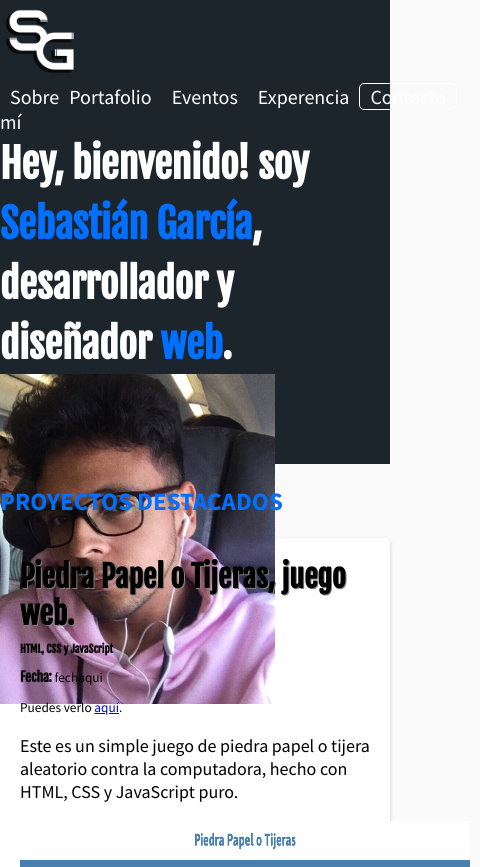
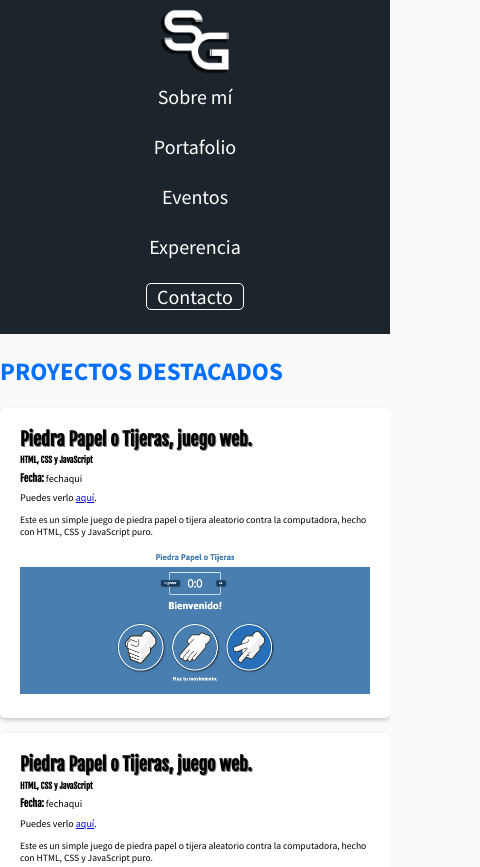
Before and after one commit to SGarcia710/one-page-portfolio-template, a plain HTML site: page index.html in a window 390 px wide. Shown: the top 867 px of the page, 480 px wide, since content can reach past the window. Drawn offline with Linux system fonts and the light colour scheme.

Commit message:
Responsive: Header and Portfolio projects.

```diff
--- a/index.html
+++ b/index.html
@@ -21,11 +21,6 @@
     <meta name="viewport" content="width=device-width, initial-scale=1">
   </head>
   <body>
-    <!-- <div class="flexbox">
-      <div class="box"></div>
-      <div class="box"></div>
-      <div class="box"></div>
-    </div> -->
     <header class="header">
       <div class="wrapper">
         <figure class="logo"><img src="./images/logosgv1.png" width="80" height="80" alt="Logo Sebastian Garcia"></figure>
@@ -40,12 +35,12 @@
         </nav>
       </div>
     </header>
-    <section id="aboutme" class="aboutme">
+    <!-- <section id="aboutme" class="aboutme">
       <div class="wrapper">
         <h1>Hey, bienvenido! soy <strong>Sebastián García</strong>, <br> desarrollador y diseñador <strong>web</strong>.</h1>
         <img class="aboutme-image" width="275" height="330" src="./images/sebastian.png" alt="Sebastián">
       </div>
-    </section>
+    </section> -->
     <section id="portfolio" class="portfolio">
       <div class="wrapper">
         <h2>Proyectos destacados</h2>
@@ -58,7 +53,7 @@
             <p class="project-description">Este es un simple juego de piedra papel o tijera aleatorio contra la computadora, hecho con HTML, CSS y JavaScript puro.</p>
           </div>
           <figure class="project-imageWrapper">
-            <img class="project-image" src="./images/projects/rockpaperscissors.png" width="600" height="280" alt="Juego Piedra Papel o Tijeras.">
+            <img class="project-image" src="./images/projects/rockpaperscissors.png" width="480"  alt="Juego Piedra Papel o Tijeras.">
           </figure>
         </article>
         <article class="project">
@@ -70,15 +65,15 @@
             <p class="project-description">Este es un simple juego de piedra papel o tijera aleatorio contra la computadora, hecho con HTML, CSS y JavaScript puro.</p>
           </div>
           <figure class="project-imageWrapper">
-            <img class="project-image" src="./images/projects/platzipy.png" width="600" alt="Platzi video downloader.">
+            <img class="project-image" src="./images/projects/platzipy.png" width="480" alt="Platzi video downloader.">
           </figure>
         </article>
       </div>
     </section>
-    <div class="wrapper">
+    <!-- <div class="wrapper">
       <h2 id="events" class="event-header">Eventos destacados</h2>
-    </div>
-    <section  class="event-list">
+    </div> -->
+    <!-- <section  class="event-list">
       <div class="wrapper">
         <article class="event">
           <figure class="event-imageWrapper"><img class="event-image" src="./images/events/devfest-2018-gdg-cali.jpg" alt="Evento 1"></figure>
@@ -113,13 +108,8 @@
           </div>
         </article>
       </div>
-    </section>
-    <!-- <section id="experience" class="experience">
-      <div class="wrapper">
-        Seccion Experiencia
-      </div>
     </section> -->
-    <section id="contact" class="contact">
+    <!-- <section id="contact" class="contact">
       <div class="wrapper">
         <form action="" class="form-email">
             <h3>Contacto</h3>
@@ -133,12 +123,11 @@
           <a href="" class="social-link steam"></a>
         </div>
       </div>
-    </section>
-    <footer class="footer">
+    </section> -->
+    <!-- <footer class="footer">
       <div class="wrapper">
-        <!-- <div><p>Copyright 2018.</p></div> -->
         <div><p>Made with ❤️ by <a href="">Sebastian Garcia</a>.</p></div>
       </div>
-    </footer>
+    </footer> -->
   </body>
 </html>
--- a/style.css
+++ b/style.css
@@ -103,7 +103,7 @@ h2 {
   padding: 20px;
   justify-content: space-between;
   align-items: center;
-  height: 330px;
+  /* height: 330px; */
   flex-wrap: wrap;
 }
 
@@ -131,18 +131,16 @@ h2 {
 } */
 
 .project-content {
-  width: 500px;
+  width: 50%;
 }
 
 .project-imageWrapper {
-  height: 300px;
-  width: 450px;
+  width: 50%;
   /* box-shadow: 2px 2px 5px 0px black; */
 }
 
 .project-imageWrapper img {
-  width: inherit;
-  height: inherit;
+  max-width: 100%;
 }
 
 .header {
@@ -154,7 +152,7 @@ h2 {
   flex-wrap: wrap; /* activo la caida cuando el espacio no es suficiente horizontalmente */
   /* height: 100px; */
   /* margin-bottom: 30px; */
-  box-shadow: 0px 5px 10 5 black;
+  /* box-shadow: 0px 5px 10 5 black; */
 }
 
 ol,
@@ -360,11 +358,14 @@ figure {
   /* border: 1px solid red; */
   /* width: 1000px; */
   max-width: 1000px;
+  /* width: 100%; */
+  flex: 1;
   margin: 0 auto;
   display: inherit;
   justify-content: inherit;
   align-content: inherit;
   justify-items: inherit;
+  text-align: inherit;
   align-items: inherit;
   height: inherit;
   flex-wrap: inherit;
@@ -381,12 +382,60 @@ Opinion, siento que es un poco desordenado. */
 
 }
 
-@media screen and (max-width: 768px) {
-
+@media screen and (max-width: 767px) {
+  .header{
+    display: block;
+    height: auto;
+  }
+  .header ol {
+    display: block; /*initial es el valor por defecto */
+  }
+  .header ol li {
+    height: 50px;
+    text-align: center;
+  }
+  .menu {
+    justify-content: center;
+  }
+  .header .logo{
+   text-align: center;
+  }
+  .project{
+    display: block;
+  }
+  .project-imageWrapper{
+    width: auto;
+    text-align: center;
+  }
+  .project-content{
+    width: auto;
+    /* font-size: 16px; */
+  }
+  .project-languages, .project-date, .project-link {
+    margin: .4em 0;
+  }
+  .project-tittle{
+    font-size: 1.5em;
+    margin-bottom: .3em;
+  }
+  .project-link{
+    font-size: 1em;
+  }
+  .project-languages{
+    font-size: .7em;
+  }
+  .project-date{
+    font-size: 1em;
+  }
+  .project-description{
+    font-size: .8em;
+  }
 }
 
 @media screen and (max-width: 480px) {
-
+  .project-content{
+    font-size: 12px;
+  }
 }
 
 @media screen and (max-width: 320px) {
```
